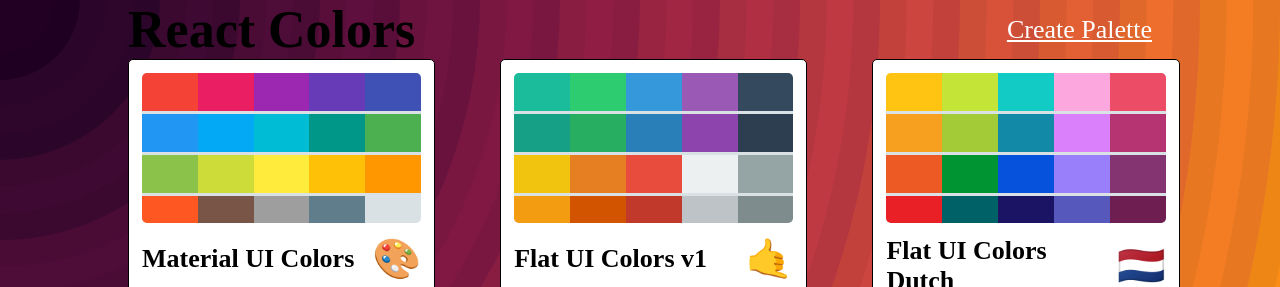
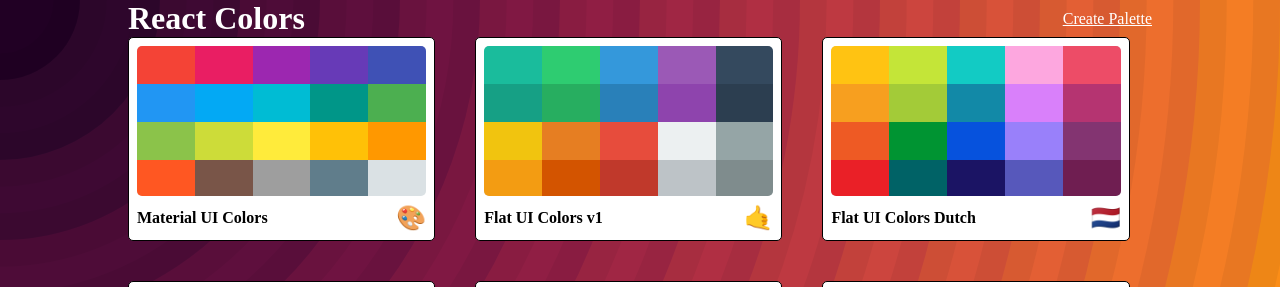
Before and after one commit to ScooterMcgavindev/color-me-react, a React app: page / in a window 1280 px wide. Shown: the top 287 px of the page. Built offline with nearby package versions, Linux system fonts and the light colour scheme.

Commit message:
removed black color

```diff
--- a/src/styles/index.css
+++ b/src/styles/index.css
@@ -1,6 +1,4 @@
 * {
   margin: 0;
   padding: 0;
-  color: black;
-  font-size: 26px;
 }
```
